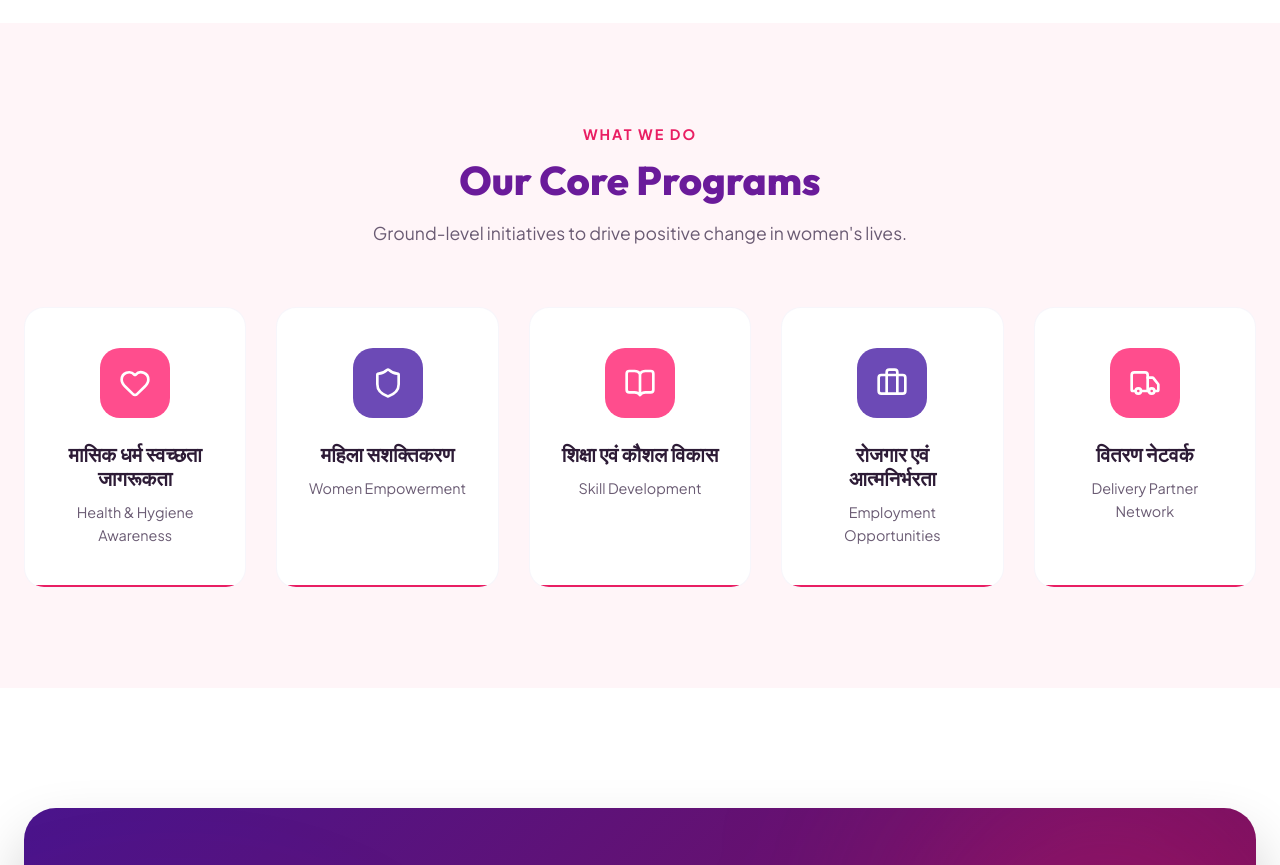
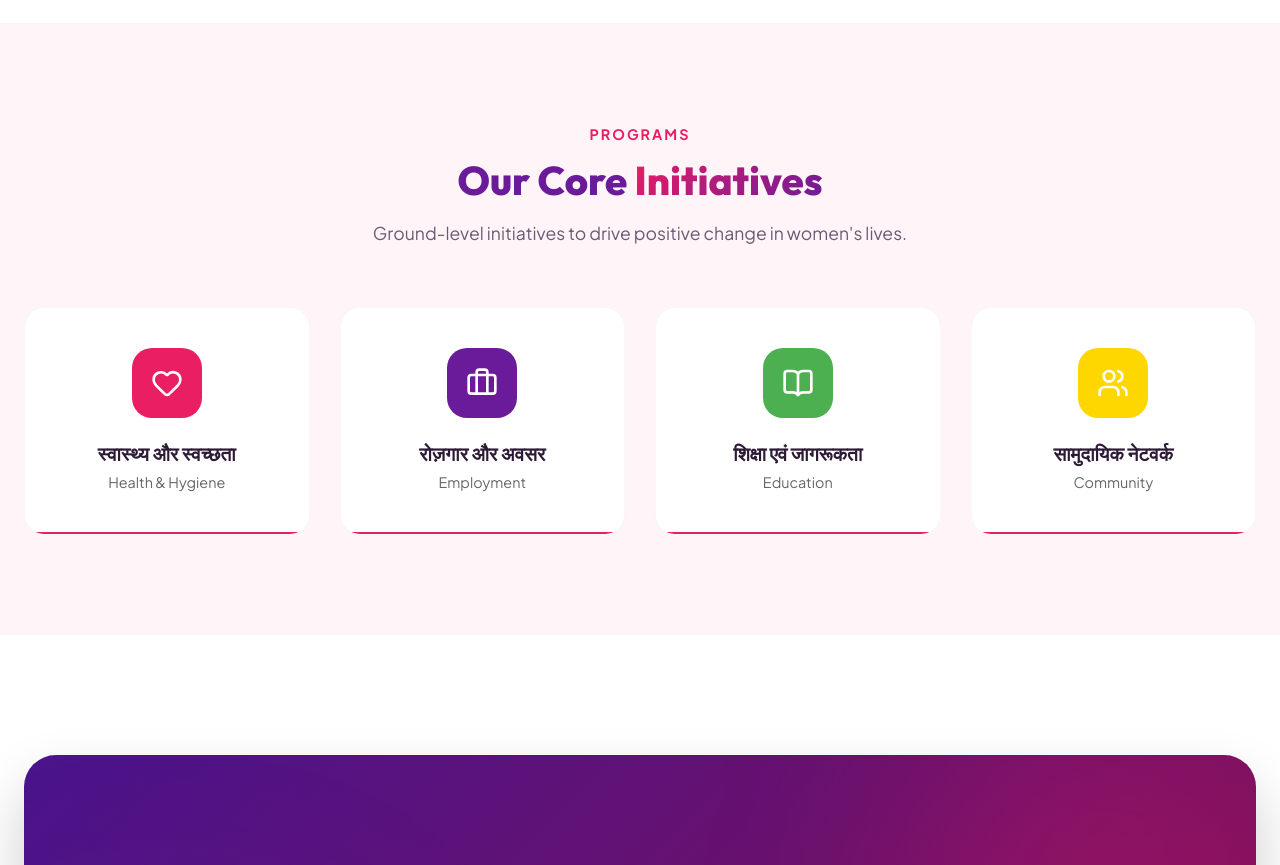
Before and after one commit to adskysolution-oss/sakhihub, a Next.js app: page / in a window 1280 px wide. Shown: the part 8600-9465 px from the top of the page. Built offline with nearby package versions, Linux system fonts and the light colour scheme.

Commit message:
Connected ProgramsPreview to new detail pages and finalized homepage flow

```diff
--- a/src/components/home/ProgramsPreview.tsx
+++ b/src/components/home/ProgramsPreview.tsx
@@ -2,71 +2,75 @@
 
 import React from 'react';
 import { motion } from 'framer-motion';
-import { Heart, Shield, BookOpen, Briefcase, Truck } from 'lucide-react';
+import { Heart, ShieldCheck, BookOpen, Briefcase, Users } from 'lucide-react';
+import Link from 'next/link';
+import { useLanguage } from '@/context/LanguageContext';
 import styles from './ProgramsPreview.module.css';
+
+const ProgramsPreview = () => {
+  const { t } = useLanguage();
 
   const programs = [
     {
-    title: 'Health & Hygiene Awareness',
-    hindi: 'मासिक धर्म स्वच्छता जागरूकता',
+      title: 'Health & Hygiene',
+      hindi: 'स्वास्थ्य और स्वच्छता',
       icon: <Heart size={32} />,
-    color: '#FF4D8D',
+      color: '#E91E63',
+      href: '/programs/health'
     },
     {
-    title: 'Women Empowerment',
-    hindi: 'महिला सशक्तिकरण',
-    icon: <Shield size={32} />,
-    color: '#6C4AB6',
+      title: 'Employment',
+      hindi: 'रोज़गार और अवसर',
+      icon: <Briefcase size={32} />,
+      color: '#6A1B9A',
+      href: '/programs/employment'
     },
     {
-    title: 'Skill Development',
-    hindi: 'शिक्षा एवं कौशल विकास',
+      title: 'Education',
+      hindi: 'शिक्षा एवं जागरूकता',
       icon: <BookOpen size={32} />,
-    color: '#FF4D8D',
+      color: '#4CAF50',
+      href: '/programs/education'
     },
     {
-    title: 'Employment Opportunities',
-    hindi: 'रोजगार एवं आत्मनिर्भरता',
-    icon: <Briefcase size={32} />,
-    color: '#6C4AB6',
-  },
-  {
-    title: 'Delivery Partner Network',
-    hindi: 'वितरण नेटवर्क',
-    icon: <Truck size={32} />,
-    color: '#FF4D8D',
+      title: 'Community',
+      hindi: 'सामुदायिक नेटवर्क',
+      icon: <Users size={32} />,
+      color: '#FFD700',
+      href: '/programs/community'
     },
   ];
 
-const ProgramsPreview = () => {
   return (
     <section className={styles.programs}>
       <div className="container">
         <div className={styles.header}>
-          <span className={styles.label}>What We Do</span>
-          <h2>Our Core Programs</h2>
+          <span className={styles.label}>{t('programs')}</span>
+          <h2>Our Core <span className="text-gradient">Initiatives</span></h2>
           <p>Ground-level initiatives to drive positive change in women's lives.</p>
         </div>
 
-        <div className={styles.grid}>
+        <div className={styles.grid} style={{ gridTemplateColumns: 'repeat(4, 1fr)' }}>
           {programs.map((program, index) => (
+            <Link href={program.href} key={program.title} style={{ textDecoration: 'none' }}>
               <motion.div
-              key={program.title}
                 initial={{ opacity: 0, y: 20 }}
                 whileInView={{ opacity: 1, y: 0 }}
                 viewport={{ once: true }}
                 transition={{ delay: index * 0.1 }}
+                whileHover={{ y: -10 }}
                 className={styles.card}
               >
                 <div className={styles.iconBox} style={{ background: program.color }}>
                   {program.icon}
                 </div>
-              <h3>{program.hindi}</h3>
-              <p>{program.title}</p>
-              <div className={styles.hoverContent}>
-                <span>Learn More</span>
+                <h3 style={{ fontSize: '1.2rem', marginBottom: '5px' }}>{program.hindi}</h3>
+                <p style={{ fontSize: '0.9rem', color: '#666' }}>{program.title}</p>
+                <div className={styles.hoverContent} style={{ color: 'var(--primary)', fontWeight: '800' }}>
+                  <span>Learn More →</span>
                 </div>
               </motion.div>
+            </Link>
           ))}
         </div>
       </div>
```
Lines whose indentation alone changed are shown as unchanged.
